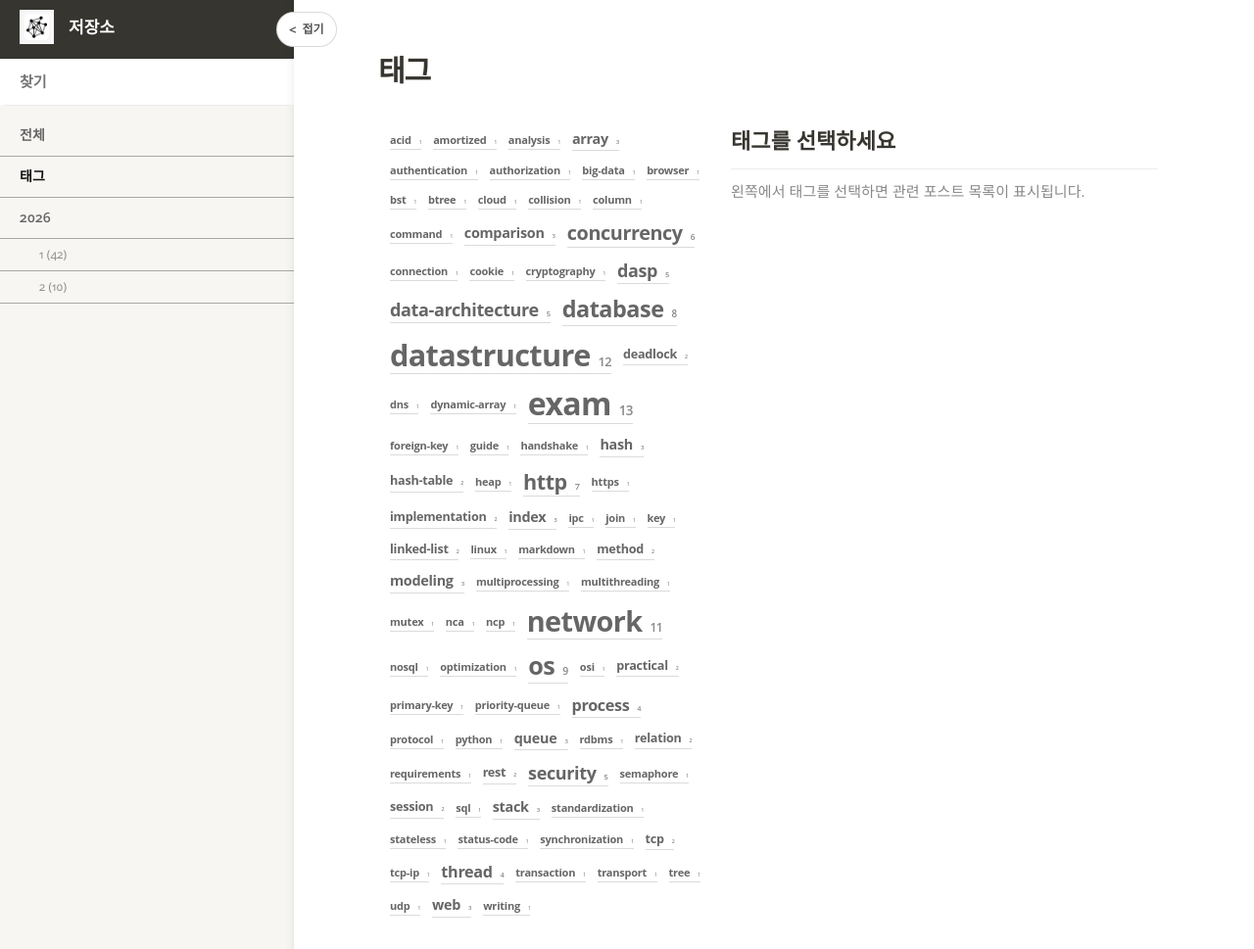
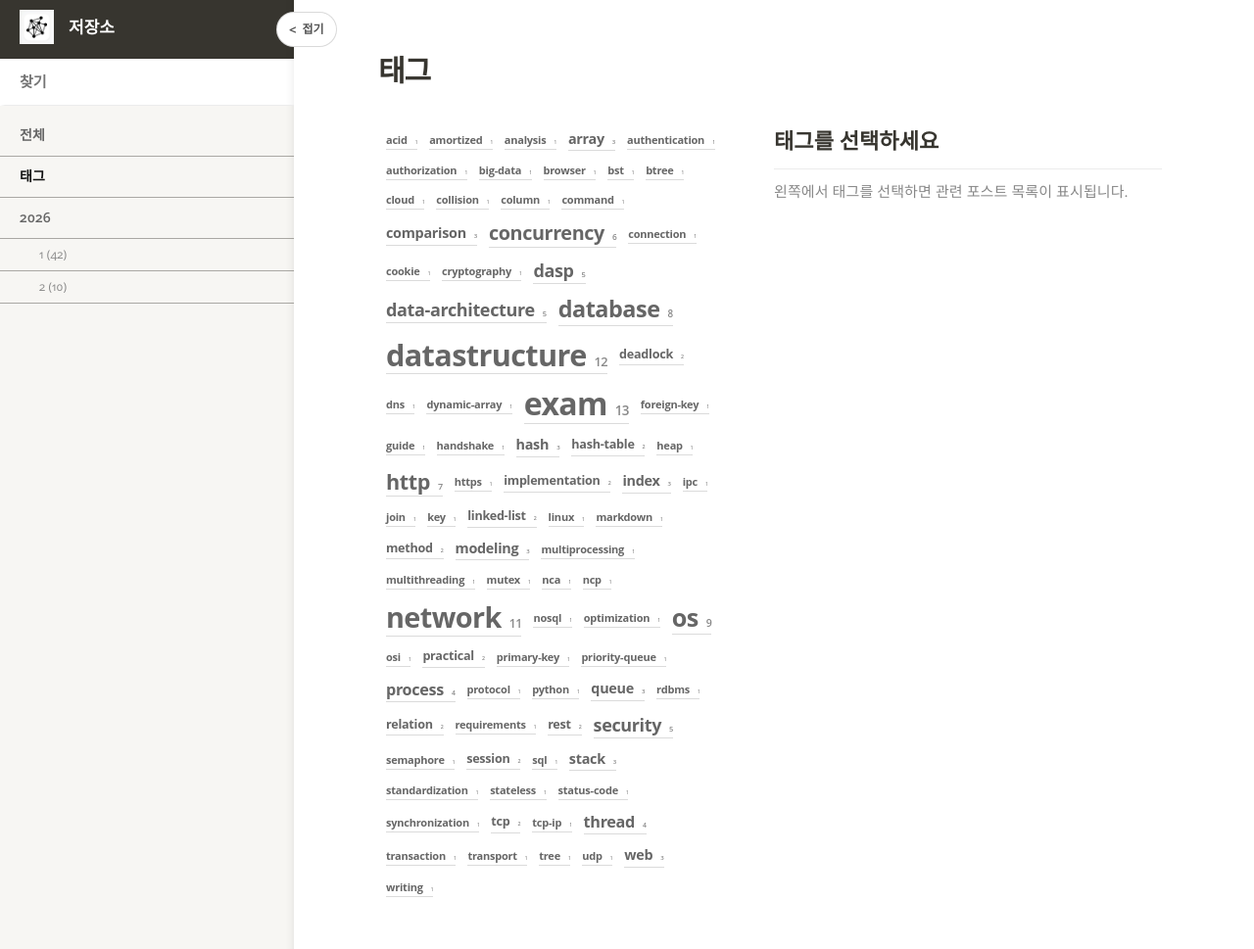
Before and after one commit to mooooonmin/mooooonmin.github.io, a Jekyll site: the page built from tags/index.md, in a window 1280 px wide and 969 px high. Shown: the whole window at 98% size. Built offline with Jekyll 4.4.1, drawn with Linux system fonts in a browser that asks for light colours; some web fonts are replaced.

Commit message:
페이지 여백 수정

```diff
--- a/_sass/_layout.scss
+++ b/_sass/_layout.scss
@@ -742,11 +742,11 @@ img {
 
 .tag-page {
 	display: grid;
-	grid-template-columns: minmax(320px, 1.05fr) minmax(0, 1.95fr);
-	gap: 28px;
-	max-width: 1320px;
+	grid-template-columns: minmax(340px, 1fr) minmax(0, 1.9fr);
+	gap: 56px;
+	max-width: 1560px;
 	margin: 0 auto;
-	padding: 0 8px 8px;
+	padding: 0 4px 8px;
 }
 
 .tag-pane {
@@ -834,7 +834,7 @@ img {
 	.tag-page {
 		grid-template-columns: 1fr;
 		gap: 20px;
-		padding: 0 8px 8px;
+		padding: 0 4px 8px;
 	}
 
 	.tag-pane-list {
```
